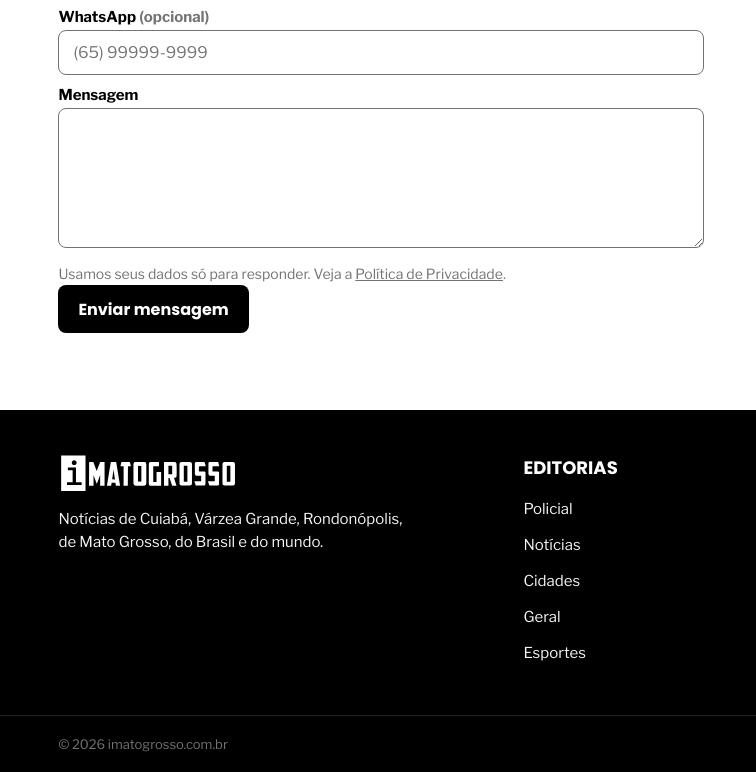
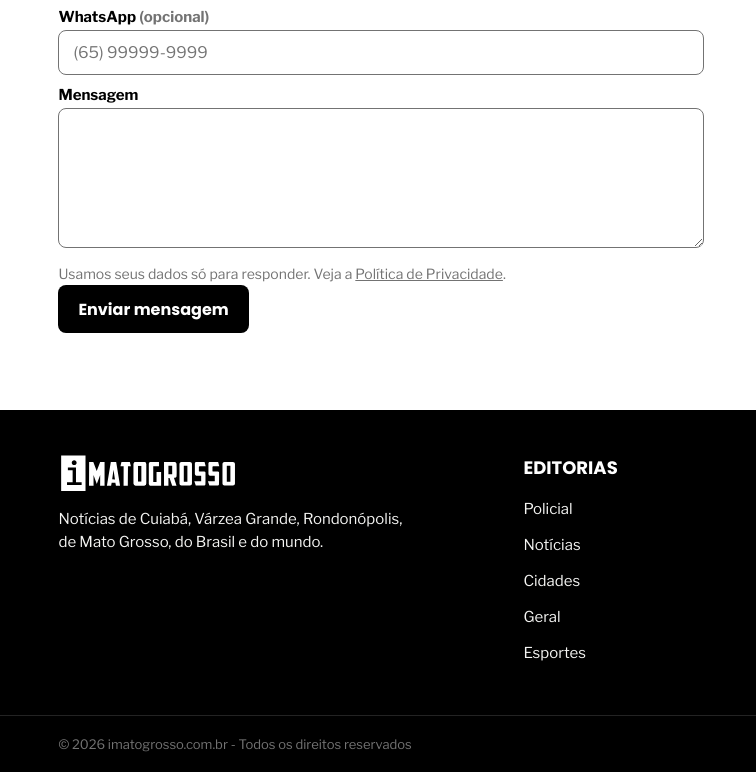
Before and after one commit to luizpodecrer-ship-it/imatogrosso, a plain HTML site: page contato.html in a window 1280 px wide. Shown: the part 667-1439 px from the top of the page, 0-756 px from the left. Drawn offline with nearby package versions, Linux system fonts and the light colour scheme.

Commit message:
Rodapé: "© 2026 imatogrosso.com.br - Todos os direitos reservados"
Co-Authored-By: Claude Opus 5.5 <noreply@anthropic.com>
Claude-Session: https://claude.ai/code/session_013Hzvk4DKoLEkXngPdMkbib

```diff
--- a/contato.html
+++ b/contato.html
@@ -105,7 +105,7 @@
  <div><h3>Editorias</h3><ul><li><a href="index.html#policial">Policial</a></li><li><a href="index.html#noticias">Notícias</a></li><li><a href="index.html#cidades">Cidades</a></li><li><a href="index.html#geral">Geral</a></li><li><a href="index.html#esportes">Esportes</a></li></ul></div>
  <div><h3>Siga-nos</h3><ul><li><a href="https://www.facebook.com/profile.php?id=61579282092124">Facebook</a></li><li><a href="https://www.instagram.com/imatogrossomt">Instagram</a></li><li><a href="contato.html">Contato</a></li></ul></div>
 </div><div class="copy"><div class="wrap">
- <span>© 2026 imatogrosso.com.br</span>
+ <span>© 2026 imatogrosso.com.br - Todos os direitos reservados</span>
  <span class="assina"><a class="astravox" href="https://www.astravox.com.br" target="_blank" rel="noopener" aria-label="Desenvolvido por AstraVox (abre em nova aba)" title="Desenvolvido por AstraVox"><img src="assets/img/logo/astravox-icone.svg" alt="" width="13" height="16"></a><span aria-hidden="true">·</span><a href="privacidade.html">Política de Privacidade</a></span>
 </div></div></footer>
 
```
Also changed, not shown: index.html (+1 -1 lines), noticia.html (+1 -1 lines), privacidade.html (+1 -1 lines).
